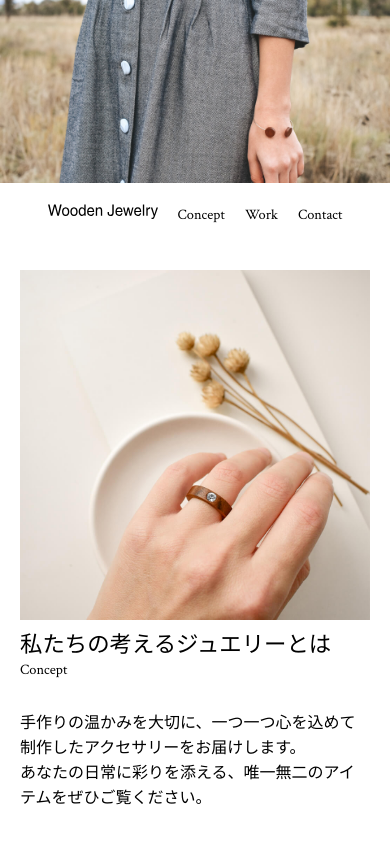
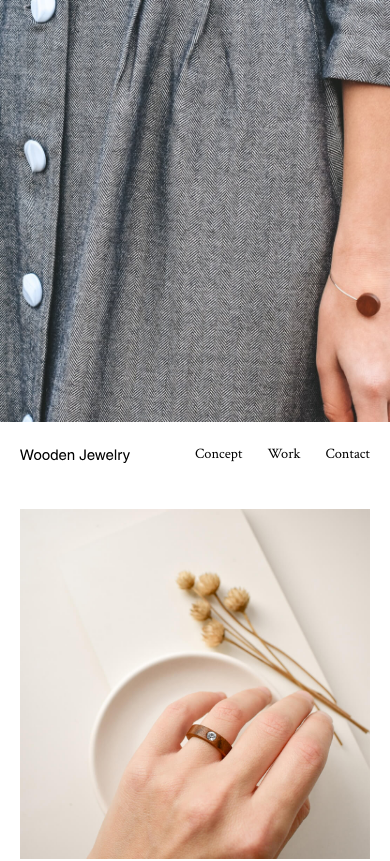
Before and after one commit to makida-suzuka/brandsite, a plain HTML site: page index.html in a window 390 px wide. Shown: the top 861 px of the page. Drawn offline with Linux system fonts and the light colour scheme.

Commit message:
[fix]mainvisual nav fix

```diff
--- a/style.css
+++ b/style.css
@@ -176,10 +176,11 @@ responsive
     -------------------------------------*/
     #mainvisual{
         width: 100%;
-        margin: 0;
     }
     #mainvisual img{
         width: 100%;
+        height: 50vh;
+        object-fit: cover;
     }
 
     /*------------------------------------
@@ -187,7 +188,8 @@ responsive
     -------------------------------------*/
     #header{
         width: 100%;
-        justify-content: center;
+        justify-content: space-around;
+        align-items: center;
         margin: 0 0 10px 0;
     }
     .global-menu ul{
@@ -195,7 +197,7 @@ responsive
     }
     .global-menu ul li{
         font-size: 0.9rem;
-        margin-left: 20px;
+        margin-left: 25px;
     }
     /*------------------------------------
     concept
```
